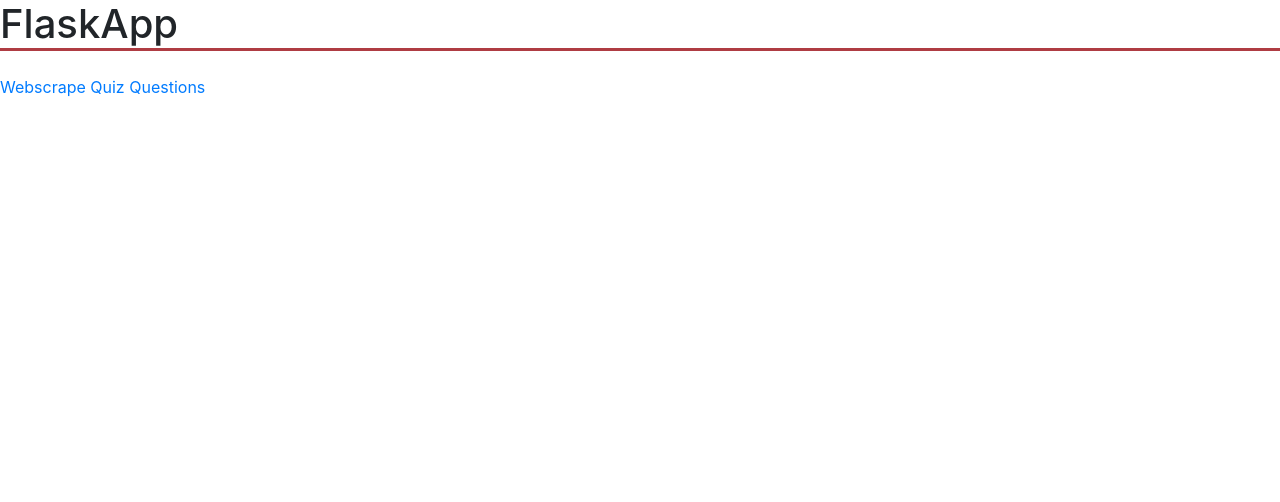
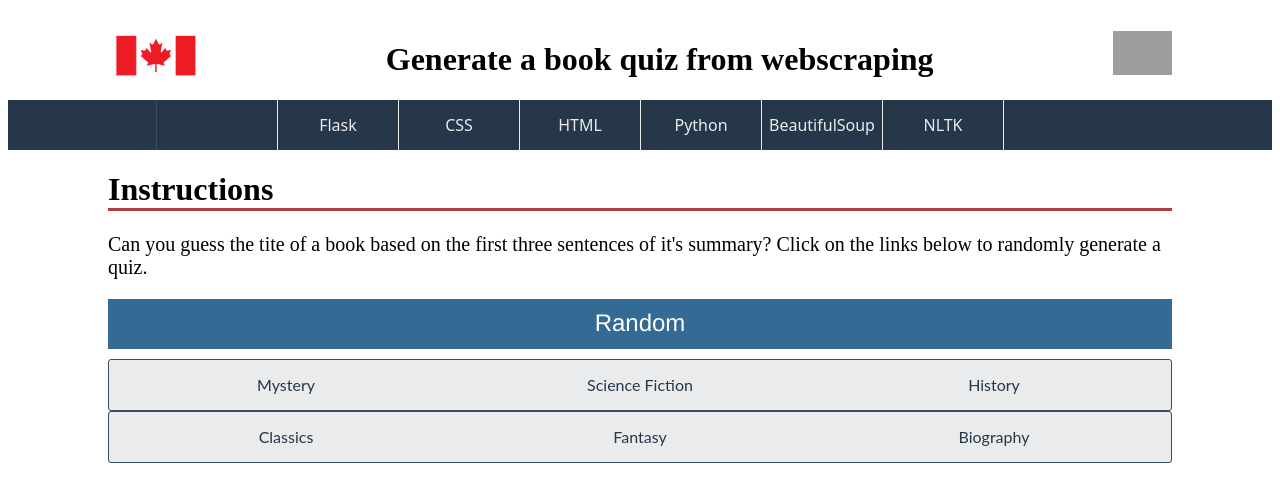
Before and after one commit to JustinEvans-github/flask-quiz, a Flask app: page / in a window 1280 px wide. Shown: the top 502 px of the page. Run offline with Flask 3, Linux system fonts and the light colour scheme; some libraries are stand-ins or nearby versions; grey boxes are pictures that could not be loaded.

Commit message:
nav-bar: items, base: reformat text sizes

```diff
--- a/app/routes.py
+++ b/app/routes.py
@@ -4,6 +4,8 @@ from app.tasks import book_page
 from app.quiz import *
 from wtforms.validators import InputRequired
 
+
+from nltk.tokenize import sent_tokenize
 
 from flask import render_template, request, redirect, url_for, flash
 
@@ -23,8 +25,11 @@ def webscrape():
     title_options = [content[0][0],content[1][0],content[2][0]]
     print(f'Answer: {content[0][0]}')
 
+    description_answer_all = content[0][1]
+
+    # extract first three sentences
     global description_answer
-    description_answer = content[0][1]
+    description_answer = ' '.join(sent_tokenize(description_answer_all)[0:2])
 
     return redirect(url_for('quiz'))
 
@@ -46,8 +51,8 @@ def quiz():
 
     if form.validate_on_submit():
         print("validated on submit")
-        return redirect(url_for('passed'))
-    return render_template('add-task.html', form=form, description_answer=description_answer)
+        return redirect(url_for('quiz'))
+    return render_template('quiz.html', form=form, description_answer=description_answer)
 
 
 @app.route('/passed/')
--- a/app/templates/base.html
+++ b/app/templates/base.html
@@ -1,20 +1,170 @@
 {% extends "bootstrap/base.html" %}
 
-{% block navbar %}
-<div class="navbar navbar-fixed-top">
-  <!-- ... -->
-</div>
+{% block head %}
+<style>
+  #nav-bar-canada {
+    max-width: 30%;
+    height: 50px;
+    float: left;
+    align-self: center;
+    padding-top: 10px;
+  }
+
+  #nav-bar-search {
+    max-width: 150px;
+    height: 44px;
+    align-self: center;
+    float: right;
+    padding-top: 10px;
+  }
+
+  #nav-bar-text {
+    max-height: 30%;
+    text-align: center;
+    padding-top: 20px;
+    ;
+  }
+
+  .btn-default {
+    display: table;
+    width: 100%;
+    height: 40px;
+
+    font-family: Helvetica,Arial,sans-serif;
+    font-size: x-large;
+    justify-content: center;
+    text-align: center;
+    align-items: center;
+
+    padding-top: 10px;
+    color: white;
+    background: #336b95;
+    border: #26374a;
+    text-decoration: None;
+  }
+
+.btn-group-justified {
+
+    display: table;
+    max-width: 80%;
+    table-layout: fixed;
+    border-collapse: separate;
+}
+
+#btn_group_wrapper {
+  text-align: center;
+  align-items: center;
+  font-family: Lato,sans-serif;
+
+  border-radius: 3px;
+  display: grid;
+  grid-template-columns: repeat(3, 1fr);
+  grid-auto-rows: minmax(50px, auto);
+  color: #26374a;
+  border: 1px solid;
+  border-color:  hsl(210,30%,30%);
+  background-color: #eaebed;
+}
+
+#btn_group_wrapper>div:first-of-type  {background-color: #eaebed}
+#btn_group_wrapper>div:nth-of-type(2) {background-color: #eaebed}
+#btn_group_wrapper>div:nth-of-type(3) {background-color: #eaebed}
+
+.flex-container {
+  display: flex;
+  height: 50px;
+  justify-content: center;
+  background-color: #26374a;
+}
+
+.flex-container > div {
+  display: flex;
+  justify-content: center;
+  text-align: center;
+  align-items: center;
+  border-left: 1px solid #eaebed;
+  width: 120px;
+  color:#eaebed;
+  line-height: 50px;
+  font-size: 16px;
+  font-family: "Noto Sans",sans-serif;
+}
+
+.container {
+    padding-right: 100px;
+    padding-left: 100px;
+    margin-right: auto;
+    margin-left: auto;
+}
+
+
+</style>
+
 {% endblock %}
 
-{% block head %}
-<link rel="stylesheet" href="https://cdnjs.cloudflare.com/ajax/libs/twitter-bootstrap/4.4.0/css/bootstrap.min.css" integrity="sha256-/ykJw/wDxMa0AQhHDYfuMEwVb4JHMx9h4jD4XvHqVzU=" crossorigin="anonymous" />
+{% block navbar %}
+<body >
+  <div class="container">
+    <div class="nav-bar">
+      <div>
+        <img id="nav-bar-canada" src= "{{ url_for('static',filename='canada.png') }}">
+        <img id="nav-bar-search" src="{{ url_for('static',filename='nav-bar-search.png') }}">
+        <h1 id="nav-bar-text">Generate a book quiz from webscraping</h1>
+      </div>
+    </div>
+  </div>
 
-<h1 style="border-bottom: 3px solid #af3c43">
-  FlaskApp
-</h1>
+  <div>
+    <div class="flex-container">
+      <div style="border-left-color: hsl(210,30%,30%);"></div>
+      <div>Flask</div>
+      <div>CSS</div>
+      <div>HTML</div>
+      <div>Python</div>
+      <div>BeautifulSoup</div>
+      <div>NLTK</div>
+      <div></div>
+    </div>
+
+  </div>
+
+</body>
+
+
 {% endblock %}
 
 
 {% block content %}
-  <a href="{{ url_for('webscrape') }}">Webscrape Quiz Questions</a>
+
+<!-- Instructions -->
+<main class="container">
+
+  <h1 style="border-bottom: 3px solid #af3c43;">
+    Instructions
+  </h1>
+  <p style="font-size: 20px;">
+    Can you guess the tite of a book based on the first three sentences of it's summary?
+    Click on the links below to randomly generate a quiz.
+  </p>
+
+  <!-- Quiz Button -->
+  <div style="height: 60px">
+    <a class="btn-default" href="{{ url_for('webscrape') }}">
+      Random
+    </a>
+  </div>
+
+  <!--Quiz Themes -->
+  <div id="btn_group_wrapper">
+    <div id="c1" style="border-color:  hsl(210,30%,30%)">Mystery</div>
+    <div id="c2">Science Fiction</div>
+    <div id="c3">History</div>
+  </div>
+  <div id="btn_group_wrapper">
+    <div id="c1">Classics</div>
+    <div id="c2">Fantasy</div>
+    <div id="c3">Biography</div>
+  </div>
+
+</main>
 {% endblock %}
```
Also changed, not shown: app/templates/quiz.html (+50 -26 lines), app/static/canada.PNG (added).
